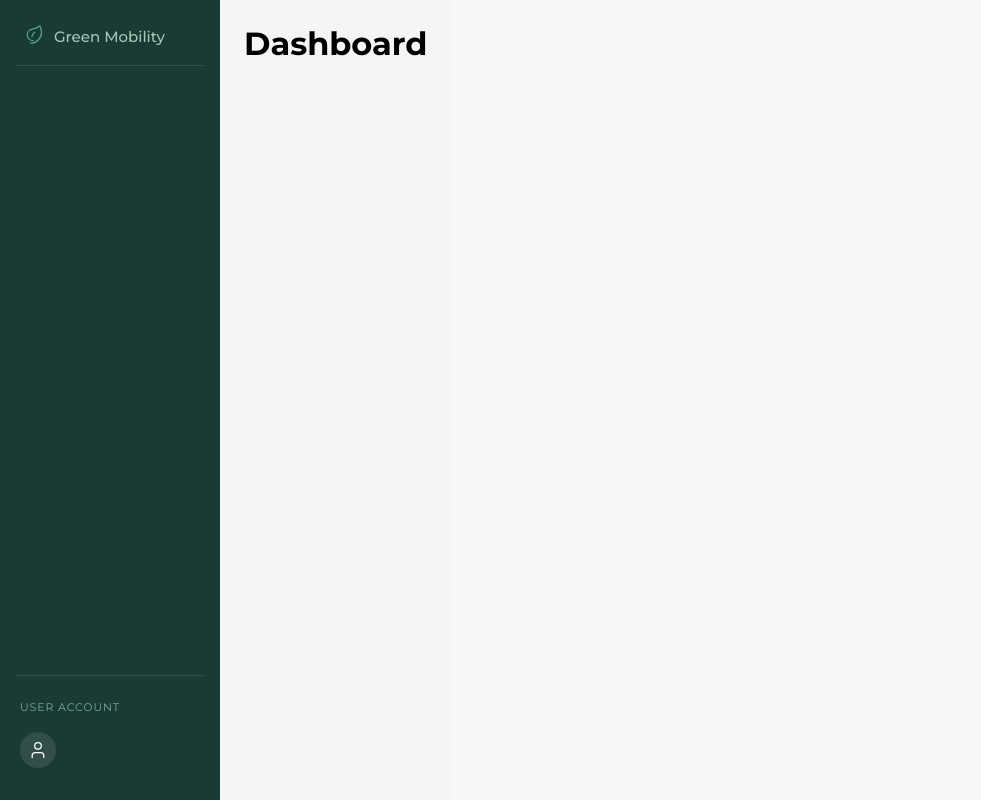
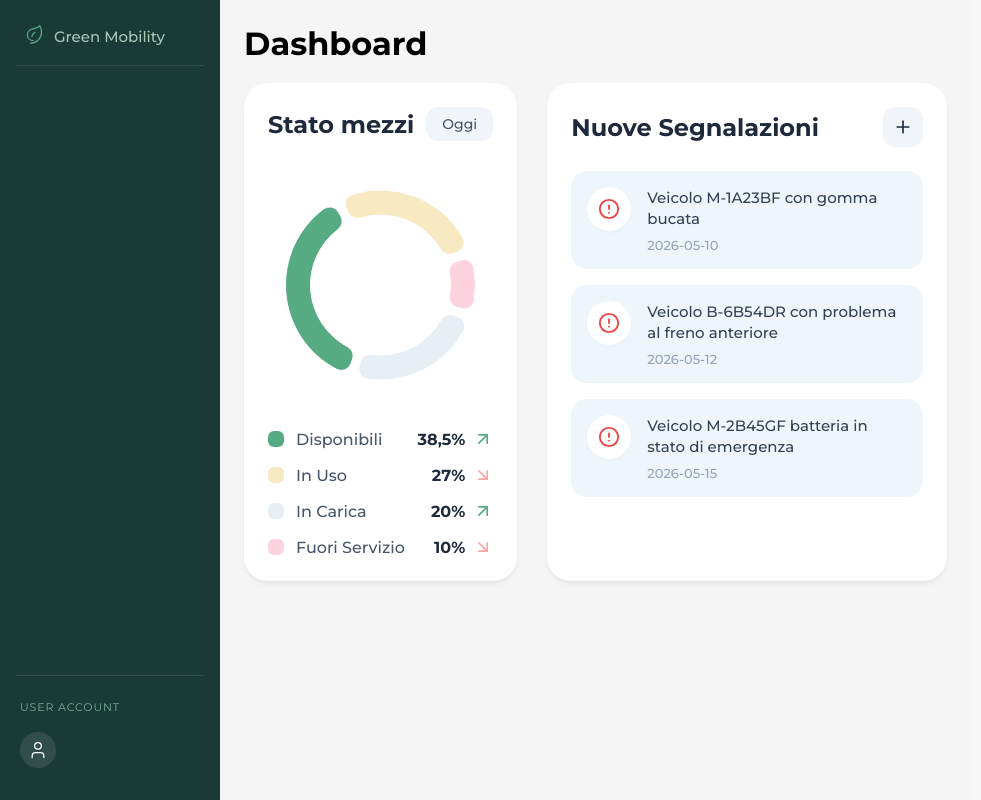
Before and after one commit to GiuliaQuaino/Atelier-Digitale, a React (Vite) app: page /dashboard in a window 1280 px wide. Shown: the whole page, without its empty margins (0-981 px from the left). Built offline with nearby package versions, Linux system fonts and the light colour scheme.

Commit message:
Inserimento widget rent-status e reminder nella dashboard

```diff
--- a/src/components/RemindersWidget/RemindersWidget.jsx
+++ b/src/components/RemindersWidget/RemindersWidget.jsx
@@ -1,4 +1,3 @@
-import React from 'react';
 import { AlertCircle, Plus } from 'lucide-react';
 import styles from './RemindersWidget.module.css';
 
--- a/src/components/RentStatusWidget/RentStatusWidget.jsx
+++ b/src/components/RentStatusWidget/RentStatusWidget.jsx
@@ -1,4 +1,3 @@
-import React from 'react';
 import { PieChart, Pie, Cell, ResponsiveContainer } from 'recharts';
 import { ArrowUpRight, ArrowDownRight } from 'lucide-react';
 import styles from './RentStatusWidget.module.css';
@@ -12,7 +11,7 @@ const data = [
 
 const chartData = [
   { name: 'Disponibili', value: 38.5, color: '#56ab83' },
-  { name: 'In Carica', value: 20.0, color: '#e7eff4' },
+  { name: 'In Carica', value: 24.5, color: '#e7eff4' },
   { name: 'Fuori Servizio', value: 10.0, color: '#fcd3de' },
   { name: 'In Uso', value: 27.0, color: '#f7e9c2' },
 ];
@@ -38,6 +37,7 @@ export default function RentStatusWidget() {
               dataKey="value"
               cornerRadius={10}
               startAngle={120}
+              endAngle={480}
             >
               {chartData.map((entry, index) => (
                 <Cell key={`cell-${index}`} fill={entry.color} />
--- a/src/components/RentStatusWidget/RentStatusWidget.module.css
+++ b/src/components/RentStatusWidget/RentStatusWidget.module.css
@@ -13,6 +13,8 @@
   justify-content: space-between;
   align-items: center;
   margin-bottom: 24px;
+  gap:12px;
+  pointer-events: none;
 }
 
 .title {
--- a/src/pages/dashboard.jsx
+++ b/src/pages/dashboard.jsx
@@ -1,3 +1,13 @@
+import RentStatusWidget from "../components/RentStatusWidget/RentStatusWidget";
+import RemindersWidget from "../components/RemindersWidget/RemindersWidget";
+import './pages.css';
+
 export default function Dashboard() {
-  return <h1>Dashboard</h1>;
+  return <div>
+    <h1>Dashboard</h1>
+    <div  className="dashboard-container">
+  <RentStatusWidget />
+  <RemindersWidget />
+  </div>
+  </div>;
 }
--- /dev/null
+++ b/src/pages/pages.css
@@ -0,0 +1,4 @@
+.dashboard-container{
+    display: flex;
+    gap:30px;
+}
```
